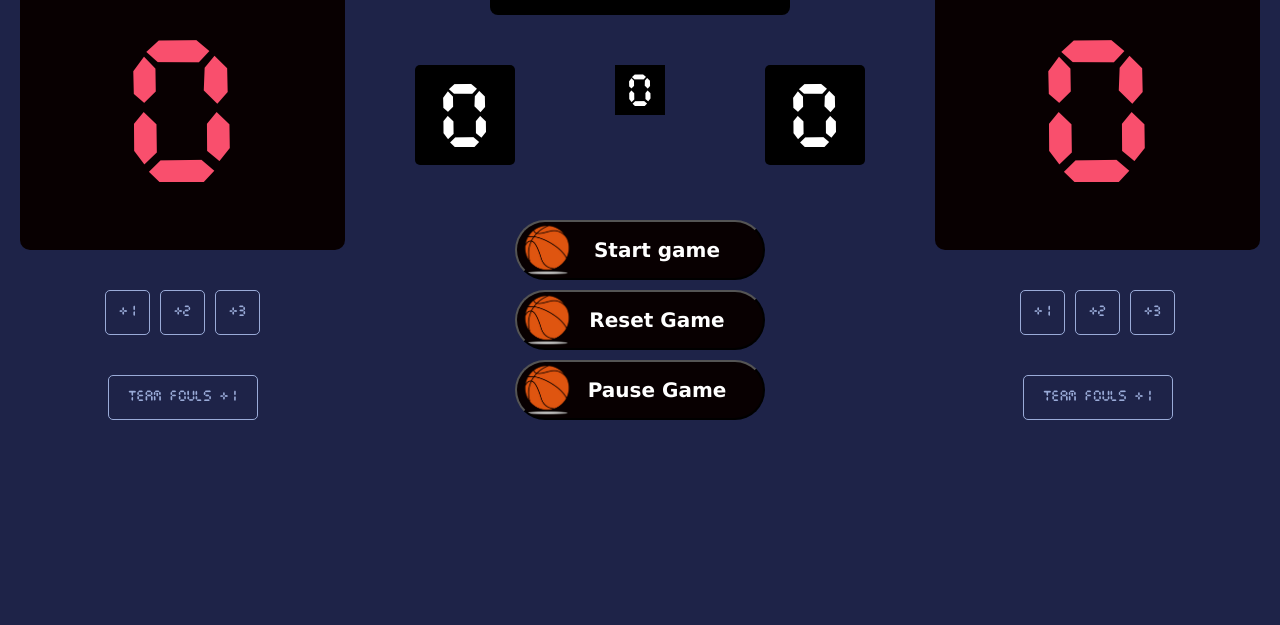
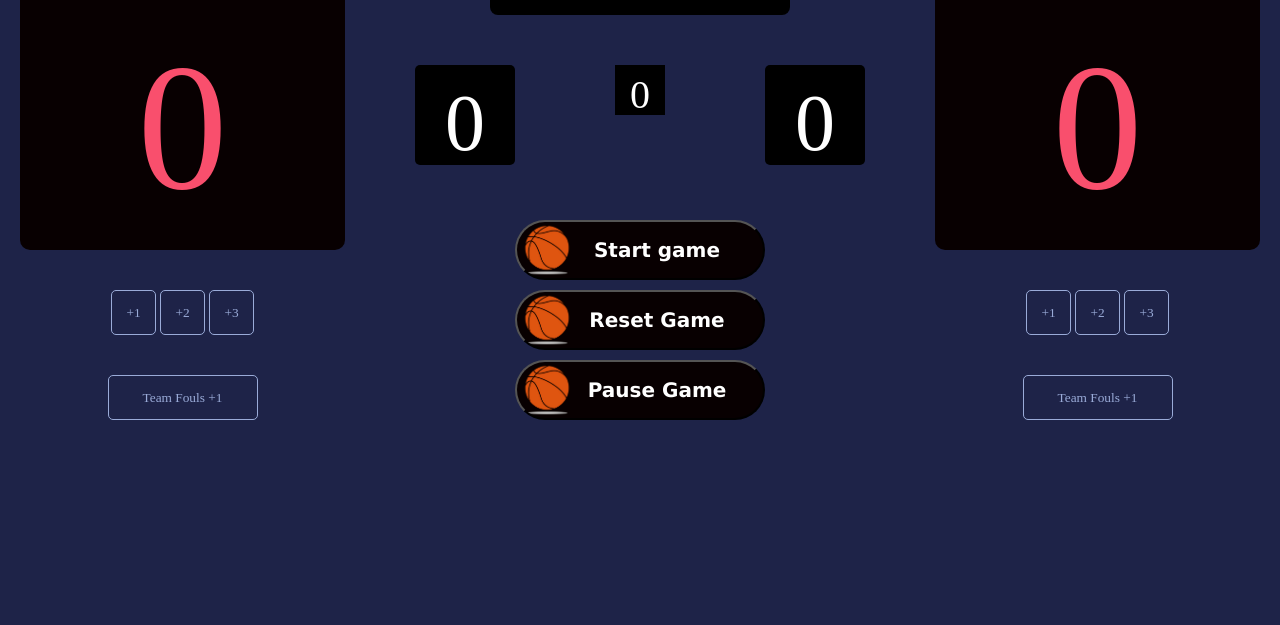
Before and after one commit to coder-shrine/Basketball-Scoreboard, a plain HTML site: page index.html in a window 1280 px wide. Shown: the part 175-800 px from the top of the page. Drawn offline with Linux system fonts and the light colour scheme.

Commit message:
Font changes

```diff
--- a/index.html
+++ b/index.html
@@ -1,6 +1,7 @@
 <html>
     <head>
-        <link rel="stylesheet" href="styles.css" rel="'preload">
+        <link rel="preload" href="/assets/CursedTimer.ttf" as="cursed-timer" type="font/ttf" crossorigin>
+        <link rel="stylesheet" href="styles.css">
 
     </head>
     <body>
--- a/styles.css
+++ b/styles.css
@@ -1,11 +1,3 @@
-@font-face{
-   font-family:cursed-timer;
-   src: url(./assets/CursedTimerUlil-Aznm.ttf);
-   font-weight: normal;
-   font-style: normal;
-   font-display: swap;
-}
-
 body {
     margin: 0;
     height:100vh;
```
Also changed, not shown: assets/CursedTimer.ttf (renamed from assets/CursedTimerUlil-Aznm.ttf).
